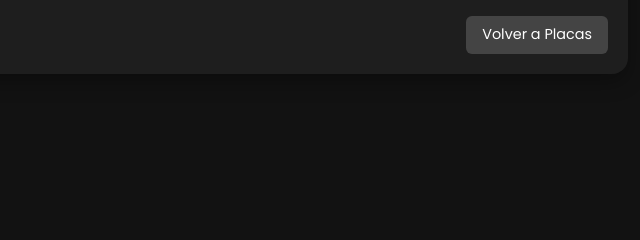
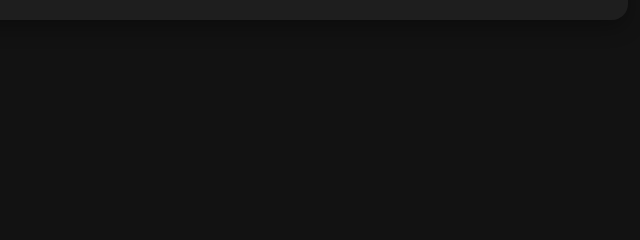
Before and after one commit to davikormz/gestion-placas-web, a Flask app: page / in a window 1280 px wide. Shown: the part 318-558 px from the top of the page, without its empty margins (640-1280 px from the left). Run offline with Flask 3, Linux system fonts and the light colour scheme; data that the repository does not hold is empty.

Commit message:
Actualizo envios.html para mostrar solo contenido principal

```diff
--- a/templates/envios.html
+++ b/templates/envios.html
@@ -234,9 +234,9 @@
                 </table>
             </div>
             <!-- Botón "Volver a Placas" dentro de la tarjeta -->
-            <div class="text-end mt-3">
+            <!-- <div class="text-end mt-3">
                 <a href="/" class="btn btn-secondary">Volver a Placas</a>
-            </div>
+            </div> -->
         </div>
     </div>
 
```
